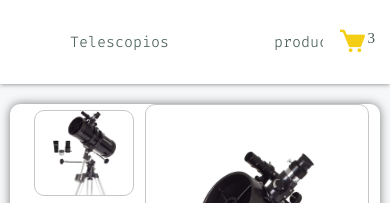
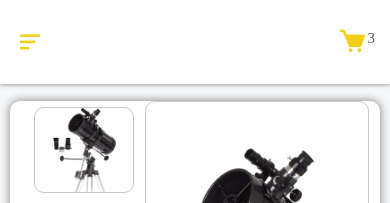
Before and after one commit to Michael-Chacon/e-commerce, a plain HTML site: page index.html in a window 390 px wide. Shown: the top 203 px of the page. Drawn offline with nearby package versions, Linux system fonts and the light colour scheme.

Commit message:
style: :lipstick: Menú móvil
Creé el menú móvil para navegar por los diferentes productos

@CampusLands

```diff
--- a/css/style.css
+++ b/css/style.css
@@ -3,6 +3,11 @@
 * {
     padding: 0;
     font-size: 15px;
+}
+
+html{
+    scroll-behavior: smooth;
+    scroll-padding: 10vh;
 }
 
 body{
@@ -65,6 +70,10 @@ header i{
     transition: color 800ms ease
 }
 
+header .btnMenu{
+    display: none;
+}
+
 header nav{
     display: flex;
     flex-direction: row;
@@ -114,6 +123,8 @@ header i:hover{
 
 dialog{
     border: none;
+    border-radius: 10px;
+    box-shadow: 0 0 15px 0 rgba(0, 0, 0, 0.5);
 }
 
 /* Carrito de compras */
@@ -350,12 +361,10 @@ main{
 
 .dialogDetalle{
     border: none;
-    border-radius: 10px;
     width: 25vw;
     padding: 10px;
     box-sizing: border-box;
     text-align: center;
-    box-shadow: 0 0 15px 0 rgba(0, 0, 0, 0.5);
 }
 
 dialog section{
@@ -430,7 +439,7 @@ dialog #hide:hover {
 @media(max-width: 560px){
 
     main{
-        margin: 20px 10px;
+        margin: 12vh 10px;
     }
 
     .articulo{
@@ -525,4 +534,46 @@ dialog #hide:hover {
 
     }
 
+    header .btnMenu{
+        display: block;
+    }
+
+    header {
+        position: fixed;
+        top: 0;
+        margin-bottom: 10vh;
+    }
+
+    header .menu{
+        background-color: #45474B;
+        font-weight: 900;
+        position: absolute;
+        flex-direction: column;
+        top: 10vh;
+        left: 0;
+        width: 100%;
+        height: 60vh;
+        margin: 0;
+        position: fixed;
+        overflow-y: scroll;
+        transform: translateX(-300%);
+        transition: transform 0.3s;
+    }
+
+    .menu.active{
+        transform: translateX(0);
+    }
+
+    header .menu a{
+        text-align: center;
+        font-size: 1.5rem;
+        color: white;
+        padding: 20px 0px;
+
+    }
+    header nav a:hover{
+        /* outline: 1px solid #495E57; */
+        background-color: initial;
+    }
+
 }
--- a/index.html
+++ b/index.html
@@ -12,22 +12,23 @@
   </head>
   <body>
     <header>
-      <nav>
-        <a href="">Telescopios</a>
-        <a href="">producto</a>
-        <a href="">producto </a>
-        <a href="">producto </a>
-        <a href="">producto </a>
-        <a href="">producto </a>
-        <a href="">producto </a>
-        <a href="">producto </a>
-        <a href="">producto </a>
-        <a href="">producto </a>
-        <a href="">producto </a>
-        <a href="">producto </a>
-        <a href="">producto </a>
-        <a href="">producto </a>
-        <a href="">producto </a>
+      <i class="bx bx-menu-alt-left btnMenu"></i>
+      <nav class="menu">
+        <a href="#telescopios">Telescopios</a>
+        <a href="#">producto</a>
+        <a href="#">producto </a>
+        <a href="#">producto </a>
+        <a href="#">producto </a>
+        <a href="#">producto </a>
+        <a href="#">producto </a>
+        <a href="#">producto </a>
+        <a href="#">producto </a>
+        <a href="#">producto </a>
+        <a href="#">producto </a>
+        <a href="#">producto </a>
+        <a href="#">producto </a>
+        <a href="#">producto </a>
+        <a href="#">producto </a>
       </nav>
       <div>
         <i class="bx bxs-cart" id="mostrar"><sup>3</sup></i>
@@ -221,7 +222,7 @@
         </section>
       </article>
 
-      <article class="articulo">
+      <article class="articulo" id="telescopios">
         <section class="imgProductos">
           <div class="angulos">
             <img
--- a/js/main.js
+++ b/js/main.js
@@ -16,3 +16,14 @@ window.mostrar.addEventListener("click", () => {
 window.cerrar.addEventListener("click", () => {
   window.car.close();
 });
+
+// Menu
+
+let menu = document.querySelector(".menu");
+document.querySelector(".btnMenu").addEventListener("click", function () {
+  menu.classList.toggle("active");
+});
+
+document.querySelector(".menu").addEventListener("click", function () {
+  menu.classList.remove("active");
+});
```
